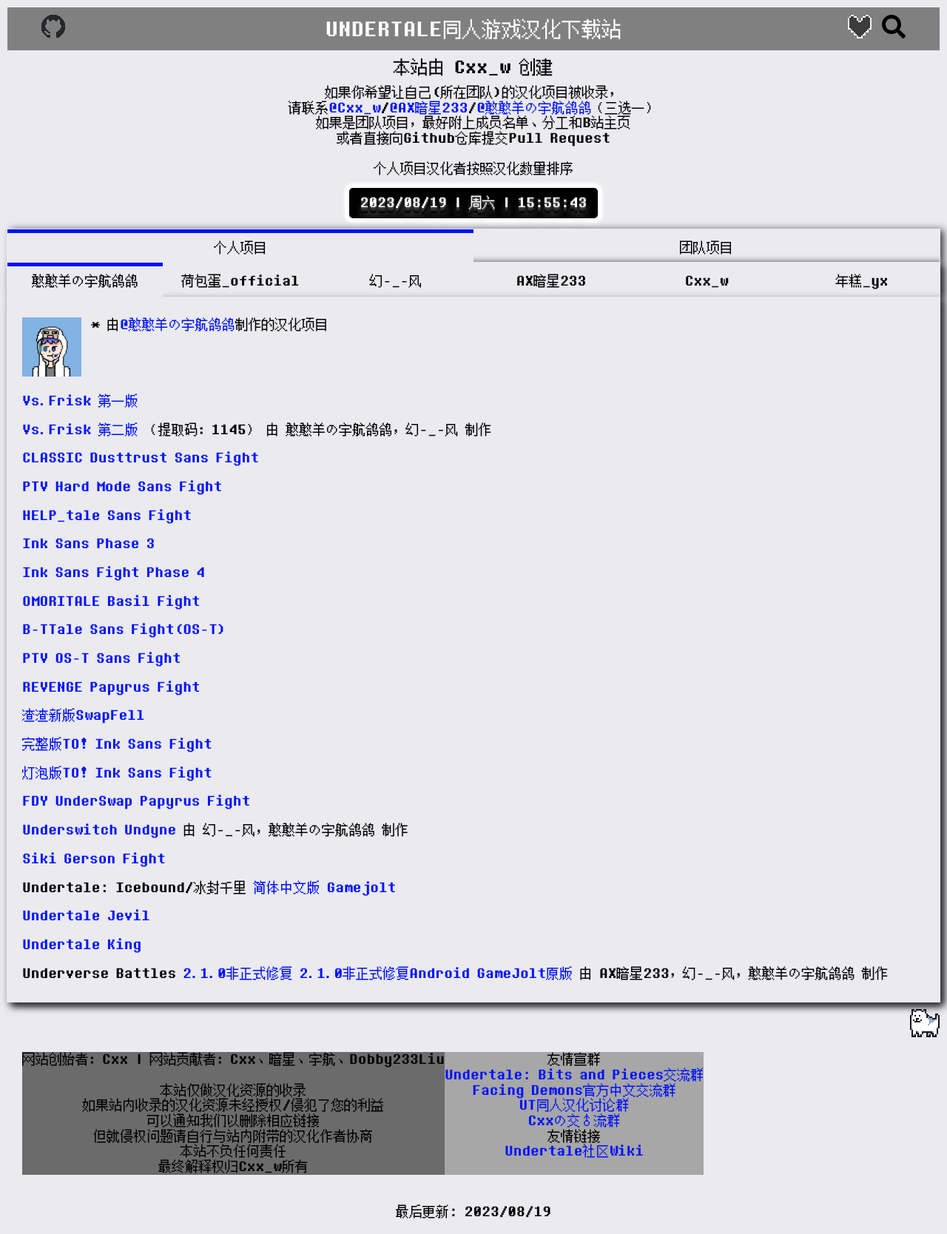
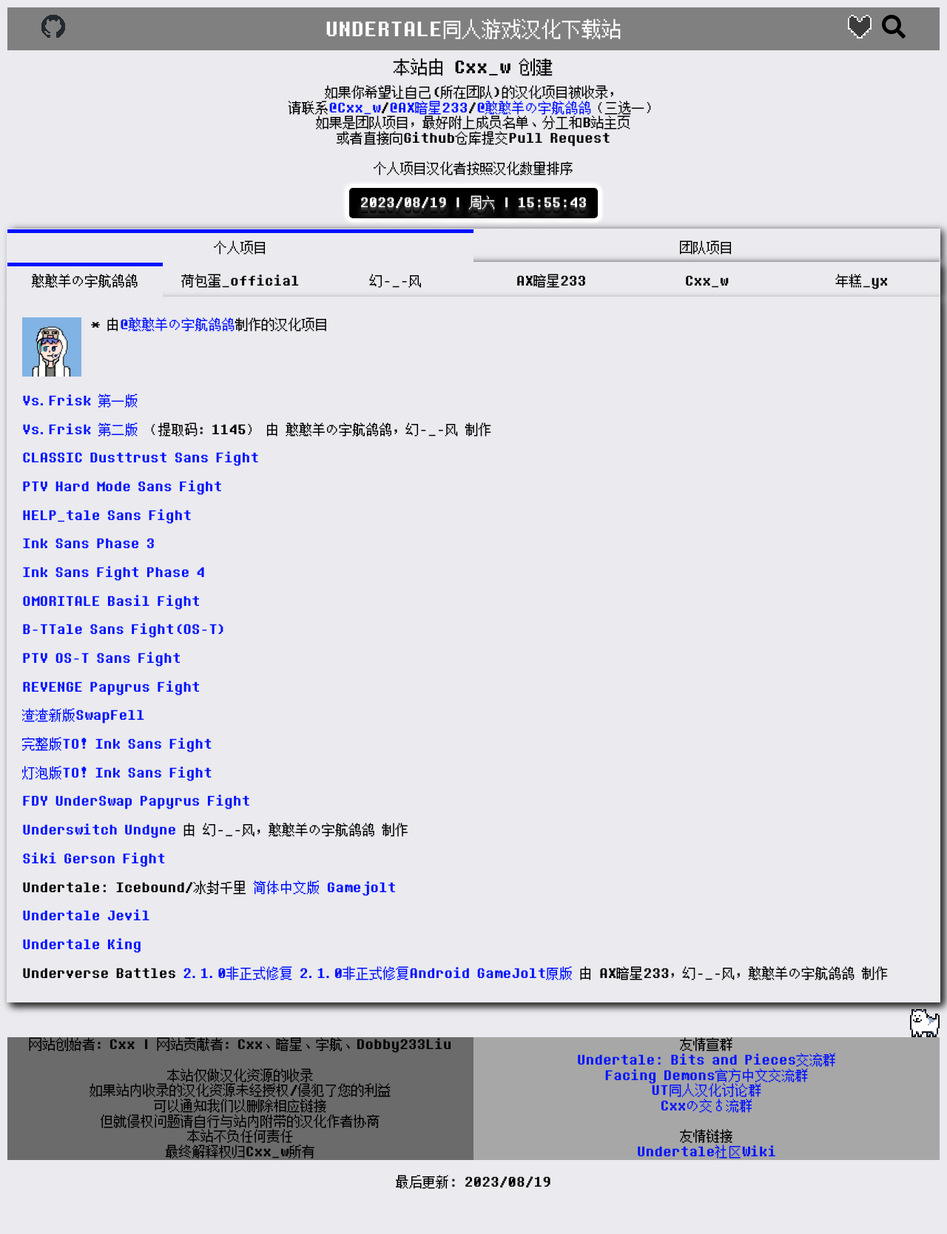
Before and after one commit to Cxxw233/UTFangameChsDownload, a Jekyll site: the page built from index.liquid, in a window 1280 px wide. Shown: the whole page at 74% size. Built offline with Jekyll 4.4.1, drawn with Linux system fonts in a browser that asks for light colours; after the commit the page ends 1628 px from its top, so only the background shows below that.

Commit message:
看看效果

```diff
--- a/_includes/footer.html
+++ b/_includes/footer.html
@@ -21,20 +21,21 @@
 		<div class="end">
 			<ul>
 				<li>友情宣群</li>
-				<li>
+				<li class="shake-slow">
 					<a target="_blank" href="https://jq.qq.com/?_wv=1027&k=hqIxhHHx">Undertale: Bits and Pieces交流群</a>
 				</li>
-				<li>
+				<li class="shake-vertical">
 					<a target="_blank" href="https://jq.qq.com/?_wv=1027&k=PPmsM9gU">Facing Demons官方中文交流群</a>
 				</li>
-				<li>
+				<li class="shake-rotate">
 					<a target="_blank" href="https://jq.qq.com/?_wv=1027&k=voIlslSg">UT同人汉化讨论群</a>
 				</li>
-				<li>
+				<li class="shake-hard">
 					<a target="_blank" href="https://jq.qq.com/?_wv=1027&k=YBumZ2Xs">Cxxの交♂流群</a>
 				</li>
+				<br />
 				<li>友情链接</li>
-				<li>
+				<li class="shake-vertical">
 					<a target="_blank" href="https://utcwiki.com">Undertale社区Wiki</a>
 				</li>
 			</ul>
--- a/assets/style.css
+++ b/assets/style.css
@@ -279,13 +279,16 @@
 }
 footer .footer-flex {
 	display: flex;
-	flex-direction: row;
+	margin: 0 10px;
+	padding: 0px;
 }
 footer .footer-1 {
 	background-color: #6b6b6b;
+	width: 100%;
 }
 footer .end {
 	background-color: var(--end-color);
+	width: 100%;
 }
 footer .end > ul {
 	list-style-type: none;
```
Also changed, not shown: assets/CSShake.css.
